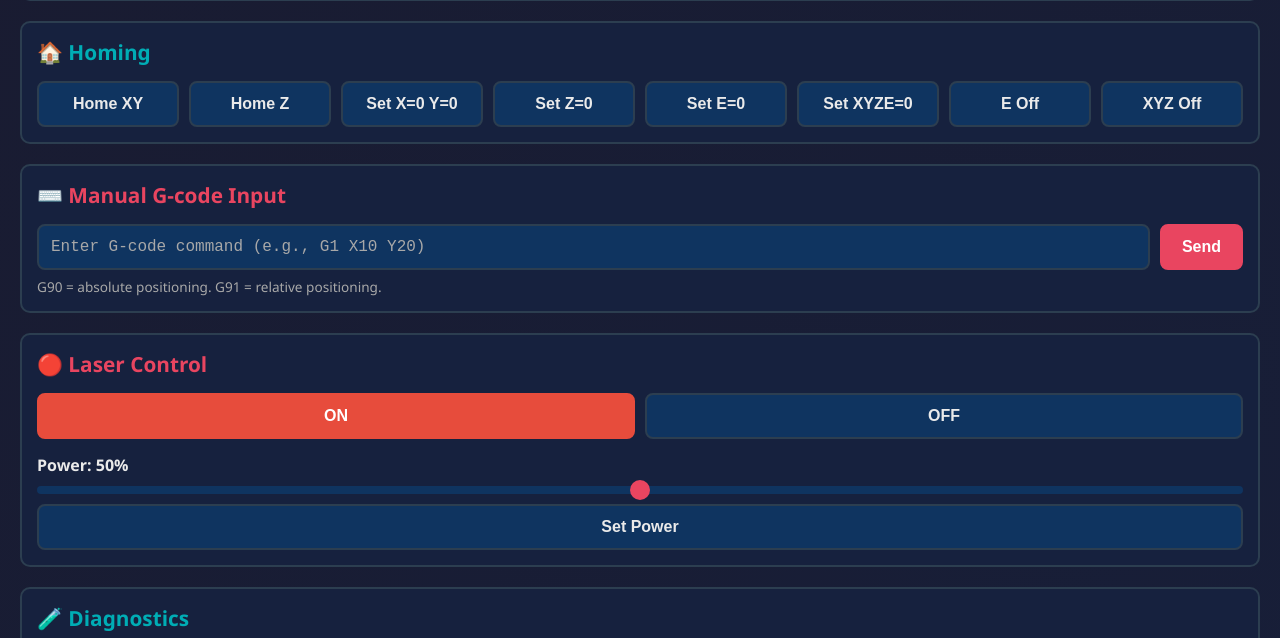
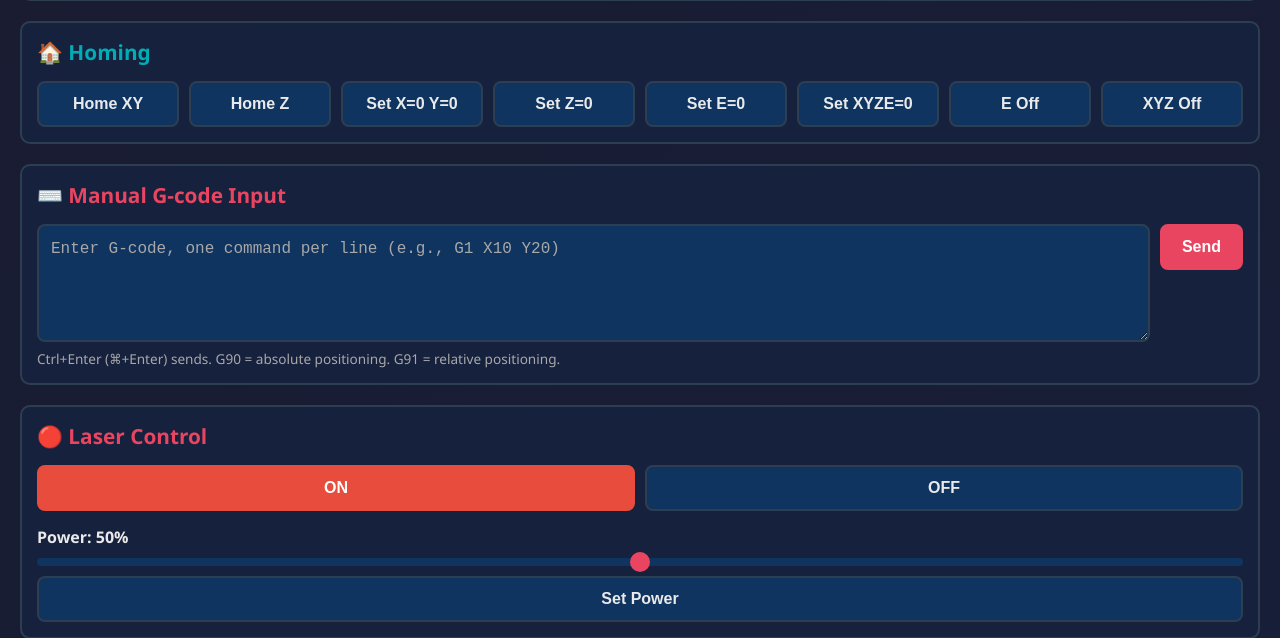
Before and after one commit to unrelatedlabs/bambu-cuts, a Flask app: template bambucuts/webui/templates/index.html in a window 1280 px wide. Shown: the part 1202-1840 px from the top of the page. Run offline with Flask 3, Linux system fonts and the light colour scheme; the template is opened without the code that fills it, so the values that code supplies are empty; parts of the project's set-up code (start-up, migrations or seed data) failed here and were passed over.

Commit message:
Sync tool switches with motion, translate manual sends, add e-stop
The printer runs M620 as soon as it parses it, not when the moves ahead
of it finish: a marker behind a 3 s move reached the board after 0.2 s
without M400 and 3.2 s with one. The M3/M5/M280 translation therefore
switched the tool before its moves ran. Each translated command now gets
an M400 in front, and the UI's laser buttons send M400 before the M620
instead of after it.

- Manual G-code (/api/gcode) is translated like the direct-send path.
- The manual G-code box is multi-line; Ctrl/Cmd+Enter sends.
- POST /api/estop sends the MQTT stop/pause/resume print command and
  aborts in-flight direct jobs. Measured: stop, pause and M410 do not
  halt gcode_line moves already queued, so it is no safety stop.
- laser board README: tool control section and a migration table from
  direct M620 commands to M3/M5/M280.

Co-Authored-By: Claude Opus 5.5 <noreply@anthropic.com>

```diff
--- a/bambucuts/webui/app.py
+++ b/bambucuts/webui/app.py
@@ -735,9 +735,15 @@ def add_to_history(gcode: str):
 # unaware of this rig, rather than every post-processor needing a custom
 # profile.
 #
-#   M3 S<power> / M4 S<power>  ->  M620 P<v> M621 P<v>
-#   M5                         ->  M620 P0 M621 P0
-#   M280 P<index> S<angle>     ->  M620 R<angle> M621 R<angle>
+#   M3 S<power> / M4 S<power>  ->  M400, M620 P<v> M621 P<v>
+#   M5                         ->  M400, M620 P0 M621 P0
+#   M280 P<index> S<angle>     ->  M400, M620 R<angle> M621 R<angle>
+#
+# The M400 is required: the printer runs M620 as soon as it parses it, not
+# when the moves ahead of it finish (measured: a marker behind a 3 s move
+# reached the board after 0.2 s without M400, 3.2 s with it). Without the
+# sync, M3 ... moves ... M5 would switch the tool on and off before the
+# moves ran. The head stops briefly at every switch as a result.
 #
 # S is scaled from the tool's range (LASER_S_MAX, 1000 in LightBurn and
 # GRBL by default) onto the board's 0-200. An S already within 0-200 with
@@ -745,6 +751,7 @@ def add_to_history(gcode: str):
 LASER_MAX_POWER = 200
 SERVO_MAX_ANGLE = 180
 LASER_S_MAX_DEFAULT = 1000
+TOOL_SYNC = 'M400'
 
 _WORD = {}
 
@@ -780,10 +787,10 @@ def translate_tool_gcode(gcode_text: str, s_max: float = None):
             # A bare M3 with no S means full power, as in GRBL.
             power = LASER_MAX_POWER if s is None else s / s_max * LASER_MAX_POWER
             power = max(0, min(LASER_MAX_POWER, int(round(power))))
-            out.append(f"{_bus_command('P', power)} ; {code}")
+            out += [TOOL_SYNC, f"{_bus_command('P', power)} ; {code}"]
             counts['laser'] += 1
         elif head in ('M5', 'M05'):
-            out.append(f"{_bus_command('P', 0)} ; {code}")
+            out += [TOOL_SYNC, f"{_bus_command('P', 0)} ; {code}"]
             counts['laser'] += 1
         elif head == 'M280':
             angle = _gcode_word(code, 'S')
@@ -791,7 +798,7 @@ def translate_tool_gcode(gcode_text: str, s_max: float = None):
                 out.append(raw)       # nothing to act on; leave it alone
                 continue
             angle = max(0, min(SERVO_MAX_ANGLE, int(round(angle))))
-            out.append(f"{_bus_command('R', angle)} ; {code}")
+            out += [TOOL_SYNC, f"{_bus_command('R', angle)} ; {code}"]
             counts['servo'] += 1
         else:
             out.append(raw)
@@ -1708,6 +1715,49 @@ def motors_off():
     })
 
 
+ESTOP_COMMANDS = ('stop', 'pause', 'resume')
+
+
+@app.route('/api/estop', methods=['POST'])
+def estop():
+    """Out-of-band printer command: body {"command": "stop"} (default), "pause" or "resume".
+
+    Goes over MQTT as a print command rather than gcode_line, so it should not
+    queue behind G-code already sent. Whether it cancels streamed gcode_line
+    moves is what this endpoint is here to test. It only stops motion: tool
+    state (the UV light, the servo) is left as it is. stop/pause also mark
+    every in-flight direct job aborted.
+    """
+    data = request.get_json(silent=True) or {}
+    command = str(data.get('command', 'stop')).lower()
+    if command not in ESTOP_COMMANDS:
+        return jsonify({'success': False, 'error': f"command must be one of {', '.join(ESTOP_COMMANDS)}"}), 400
+    if not state['printer_connected'] or not printer:
+        return jsonify({'success': False, 'error': 'Printer not connected'}), 503
+
+    sent_at = time.time()
+    try:
+        success = bool(getattr(printer, f'{command}_print')())
+    except Exception as e:
+        return jsonify({'success': False, 'error': str(e)}), 500
+    print(f"E-stop: sent MQTT '{command}' -> {success}")
+
+    aborted = []
+    if command != 'resume':
+        with direct_job_lock:
+            for job in list(_active_direct_jobs()):
+                _finish_direct_job(job, 'aborted', f"Aborted by e-stop ({command})")
+                head.drop(job['id'])
+                aborted.append(job['id'])
+
+    return jsonify({
+        'success': success,
+        'command': command,
+        'sent_at': sent_at,
+        'aborted_jobs': aborted,
+    })
+
+
 @app.route('/api/move-z-absolute', methods=['POST'])
 def move_z_absolute():
     """Move Z to absolute position."""
@@ -1753,6 +1803,8 @@ def execute_gcode():
     if not gcode:
         return jsonify({'success': False, 'error': 'Empty G-code'}), 400
 
+    # Same M3/M5/M280 translation as the direct-send path.
+    gcode, _ = translate_tool_gcode(gcode)
     add_to_history(gcode)
     success = send_tracked(gcode)
 
--- a/bambucuts/webui/static/app.js
+++ b/bambucuts/webui/static/app.js
@@ -96,8 +96,10 @@ function attachEventListeners() {
 
     // G-code input
     document.getElementById('sendGcode').addEventListener('click', sendCustomGcode);
-    document.getElementById('gcodeInput').addEventListener('keypress', (e) => {
-        if (e.key === 'Enter') {
+    // Enter adds a line; Ctrl/Cmd+Enter sends the whole block.
+    document.getElementById('gcodeInput').addEventListener('keydown', (e) => {
+        if (e.key === 'Enter' && (e.ctrlKey || e.metaKey)) {
+            e.preventDefault();
             sendCustomGcode();
         }
     });
@@ -665,7 +667,7 @@ async function laserOn() {
         const response = await fetch(`${API_BASE}/api/gcode`, {
             method: 'POST',
             headers: { 'Content-Type': 'application/json' },
-            body: JSON.stringify({ gcode: 'M620 P1 M621 P1 M400' })
+            body: JSON.stringify({ gcode: 'M400\nM620 P1 M621 P1' })
         });
 
         const data = await response.json();
@@ -692,7 +694,7 @@ async function laserOff() {
         const response = await fetch(`${API_BASE}/api/gcode`, {
             method: 'POST',
             headers: { 'Content-Type': 'application/json' },
-            body: JSON.stringify({ gcode: 'M620 P0 M621 P0 M400' })
+            body: JSON.stringify({ gcode: 'M400\nM620 P0 M621 P0' })
         });
 
         const data = await response.json();
@@ -722,7 +724,7 @@ async function setLaserPower() {
         const response = await fetch(`${API_BASE}/api/gcode`, {
             method: 'POST',
             headers: { 'Content-Type': 'application/json' },
-            body: JSON.stringify({ gcode: `M620 P${powerValue} M621 P${powerValue} M400` })
+            body: JSON.stringify({ gcode: `M400\nM620 P${powerValue} M621 P${powerValue}` })
         });
 
         const data = await response.json();
--- a/bambucuts/webui/static/style.css
+++ b/bambucuts/webui/static/style.css
@@ -804,10 +804,14 @@ header h1 {
 
 .gcode-input-container {
     display: flex;
+    align-items: flex-start;
     gap: 10px;
 }
 
-.gcode-input-container input {
+.gcode-input-container textarea {
+    min-width: 0;
+    resize: vertical;
+    line-height: 1.4;
     flex: 1;
     padding: 12px;
     background: var(--bg-tertiary);
@@ -818,12 +822,12 @@ header h1 {
     font-family: 'Courier New', monospace;
 }
 
-.gcode-input-container input:focus {
+.gcode-input-container textarea:focus {
     outline: none;
     border-color: var(--accent-primary);
 }
 
-.gcode-input-container input::placeholder {
+.gcode-input-container textarea::placeholder {
     color: var(--text-secondary);
 }
 
--- a/bambucuts/webui/templates/index.html
+++ b/bambucuts/webui/templates/index.html
@@ -151,10 +151,10 @@
                 <section class="gcode-section">
                     <h2>⌨️ Manual G-code Input</h2>
                     <div class="gcode-input-container">
-                        <input type="text" id="gcodeInput" placeholder="Enter G-code command (e.g., G1 X10 Y20)">
+                        <textarea id="gcodeInput" rows="4" spellcheck="false" placeholder="Enter G-code, one command per line (e.g., G1 X10 Y20)"></textarea>
                         <button class="btn btn-primary" id="sendGcode">Send</button>
                     </div>
-                    <div class="gcode-mode-note">G90 = absolute positioning. G91 = relative positioning.</div>
+                    <div class="gcode-mode-note">Ctrl+Enter (⌘+Enter) sends. G90 = absolute positioning. G91 = relative positioning.</div>
                 </section>
 
                 <!-- Laser Section -->
```
Also changed, not shown: tests/test_tool_gcode.py (+13 -7 lines), laser board/README.md.
